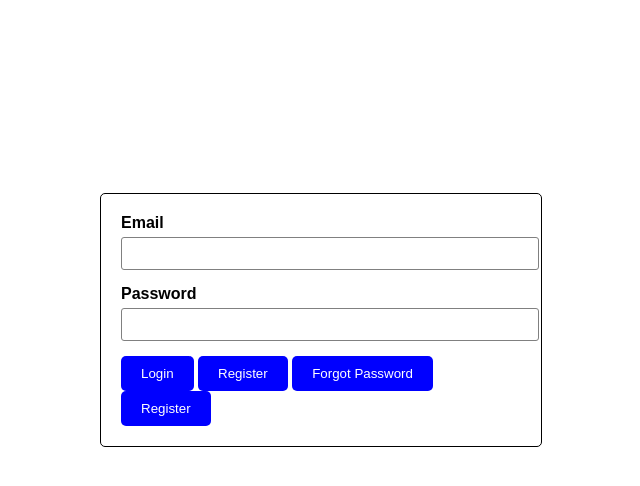
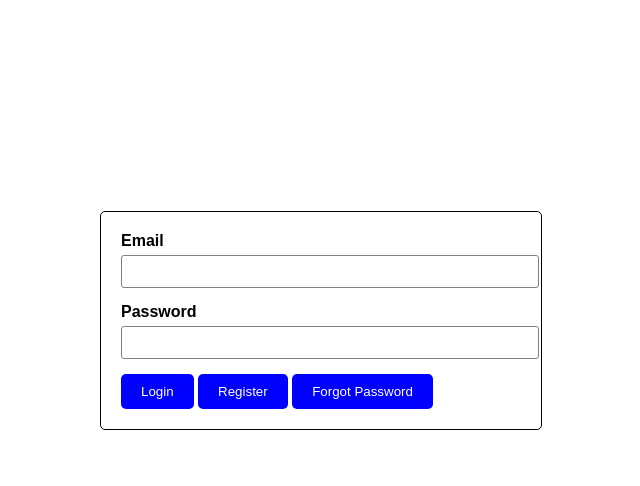
Before and after one commit to DePaul-CSC-394/mini-project-team-five, a Django app: page /login/ in a window 1280 px wide. Shown: the part 38-524 px from the top of the page, without its empty margins (319-959 px from the left). Run offline with Django 5.2, Linux system fonts and the light colour scheme.

Commit message:
Update login.html
removed duplicate line of code

```diff
--- a/toDo/templates/toDo/login.html
+++ b/toDo/templates/toDo/login.html
@@ -82,7 +82,7 @@
 
                 <button type="submit">Forgot Password</button>
 
-                <button onclick="window.location.href = 'register/'">Register</button>
+
 
 
             </form>
```
